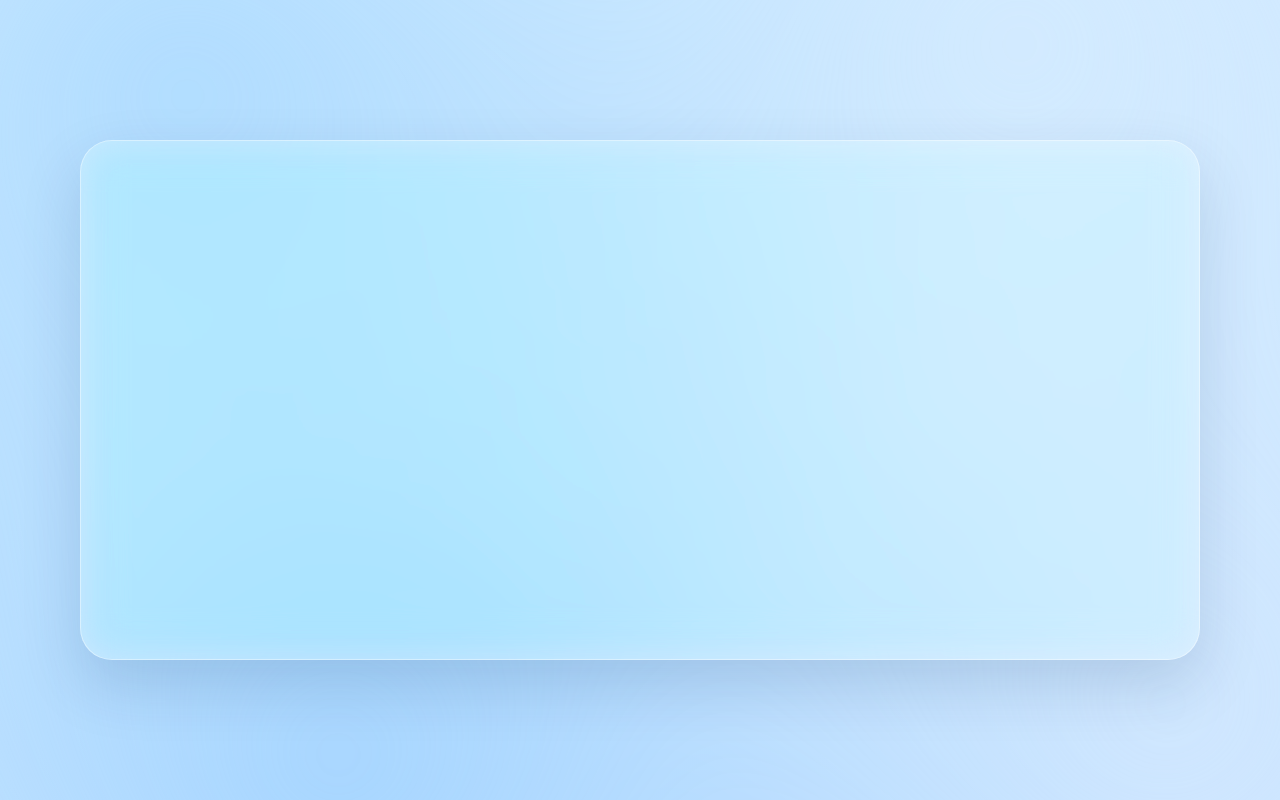
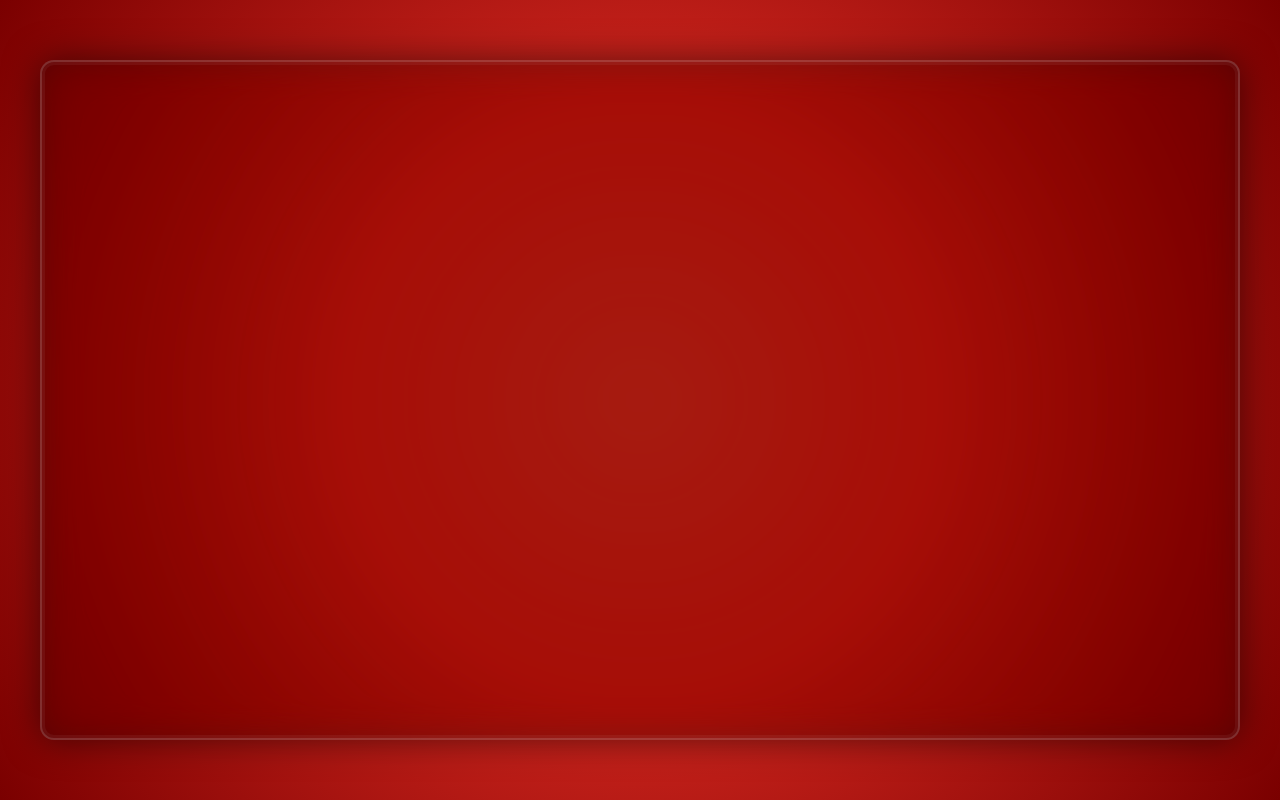
Before and after one commit to ensaaryaman/aim-trainer-game, a plain HTML site: page index.html in a window 1280 px wide. Drawn offline with Linux system fonts and the light colour scheme.

Commit message:
arkaplan değişimi

```diff
--- a/index.html
+++ b/index.html
@@ -3,7 +3,8 @@
 <head>
   <meta charset="UTF-8" />
   <meta name="viewport" content="width=device-width, initial-scale=1.0" />
-  <title>website</title>
+  <title></title>
+
   <style>
     * {
       margin: 0;
@@ -16,41 +17,33 @@
       display: flex;
       align-items: center;
       justify-content: center;
-      font-family: system-ui, sans-serif;
+      background: radial-gradient(circle at center, #ff3b2f, #7a0000);
       overflow: hidden;
-      background: linear-gradient(135deg, #dff3ff, #c7e3ff);
+      padding: 40px; /* panel ile dış çerçeve arası boşluk */
     }
 
-    body::before {
-      content: "";
-      position: fixed;
-      inset: -120px;
-      background:
-        radial-gradient(circle at 20% 20%, #b0dcff 0%, transparent 55%),
-        radial-gradient(circle at 75% 15%, #d2eaff 0%, transparent 55%),
-        radial-gradient(circle at 30% 85%, #a5d4ff 0%, transparent 60%),
-        radial-gradient(circle at 85% 80%, #cfe6ff 0%, transparent 55%);
-      filter: blur(45px);
-      z-index: -1;
-    }
+    /* Ön taraftaki siyah camsı panel */
+    .glass-panel {
+      width: 100%;
+      height: 85vh; /* attığın örnekteki gibi daha içeride */
+      border-radius: 14px;
 
-    .hero-card {
-      width: min(1120px, 90%);
-      height: 520px;
+      /* Camsı siyah */
+      background: rgba(0, 0, 0, 0.35);
+      backdrop-filter: blur(18px) saturate(140%);
+      -webkit-backdrop-filter: blur(18px) saturate(140%);
 
-      background: rgba(255, 255, 255, 0.18);
-      border-radius: 32px;
-      border: 1px solid rgba(255, 255, 255, 0.45);
-      backdrop-filter: blur(22px) saturate(160%);
-      -webkit-backdrop-filter: blur(22px) saturate(160%);
+      border: 2px solid rgba(255, 255, 255, 0.18);
 
+      /* İç çerçeve efekti */
       box-shadow:
-        0 25px 60px rgba(0, 50, 100, 0.15),
-        inset 0 0 30px rgba(255, 255, 255, 0.18);
+        inset 0 0 0 3px rgba(255, 255, 255, 0.05),
+        0 0 35px rgba(0, 0, 0, 0.5);
     }
   </style>
 </head>
+
 <body>
-  <div class="hero-card"></div>
+  <div class="glass-panel"></div>
 </body>
 </html>
```
